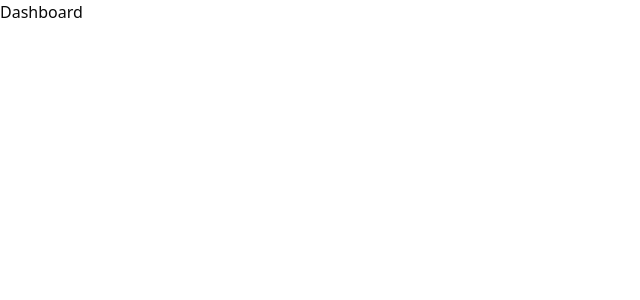
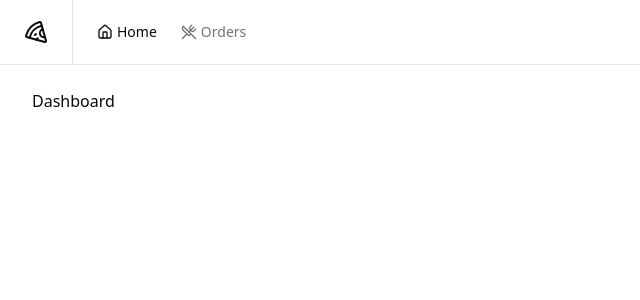
Before and after one commit to gblsmlo/pizza-shop-web, a React (Vite) app: page / in a window 1280 px wide. Shown: the top 300 px of the page, without its empty margins (0-640 px from the left). Built offline with nearby package versions, Linux system fonts and the light colour scheme.

Commit message:
feat: create header component

```diff
--- a/package.json
+++ b/package.json
@@ -17,7 +17,9 @@
 	"dependencies": {
 		"@hookform/resolvers": "^4.0.0",
 		"@radix-ui/react-avatar": "^1.1.3",
+		"@radix-ui/react-dropdown-menu": "^2.1.6",
 		"@radix-ui/react-label": "^2.1.2",
+		"@radix-ui/react-separator": "^1.1.2",
 		"@radix-ui/react-slot": "^1.1.2",
 		"@tailwindcss/vite": "^4.0.6",
 		"@tc96/biome-config": "^0.0.5",
--- /dev/null
+++ b/src/components/header.tsx
@@ -0,0 +1,34 @@
+import { Home, Pizza, UtensilsCrossed } from "lucide-react";
+import { AccountMenu } from "./account-menu";
+import { NavLink } from "./nav-link";
+import { ThemeToggle } from "./theme/theme-toggle";
+import { Separator } from "./ui/separator";
+
+export function Header() {
+	return (
+		<div className="border-b">
+			<div className="flex h-16 items-center gap-6 px-6">
+				<Pizza className="h-6 w-6" />
+
+				<Separator orientation="vertical" className="h-6" />
+
+				<nav className="flex items-center space-x-4 lg:space-x-6">
+					<NavLink to="/">
+						<Home className="h-4 w-4" />
+						Home
+					</NavLink>
+
+					<NavLink to="/orders">
+						<UtensilsCrossed className="h-4 w-4" />
+						Orders
+					</NavLink>
+				</nav>
+
+				<div className="ml-auto flex items-center gap-2">
+					<ThemeToggle />
+					<AccountMenu />
+				</div>
+			</div>
+		</div>
+	)
+}
--- /dev/null
+++ b/src/components/nav-link.tsx
@@ -0,0 +1,15 @@
+import { Link, type LinkProps, useLocation } from 'react-router'
+
+export type NavLinkProps = LinkProps
+
+export function NavLink(props: NavLinkProps) {
+	const { pathname } = useLocation()
+
+	return (
+		<Link
+			data-current={pathname === props.to}
+			className='flex items-center gap-1 font-medium text-muted-foreground text-sm hover:text-foreground data-[current=true]:text-foreground'
+			{...props}
+		/>
+	)
+}
--- /dev/null
+++ b/src/components/ui/separator.tsx
@@ -0,0 +1,26 @@
+import * as React from "react"
+import * as SeparatorPrimitive from "@radix-ui/react-separator"
+
+import { cn } from "@/lib/utils"
+
+function Separator({
+  className,
+  orientation = "horizontal",
+  decorative = true,
+  ...props
+}: React.ComponentProps<typeof SeparatorPrimitive.Root>) {
+  return (
+    <SeparatorPrimitive.Root
+      data-slot="separator-root"
+      decorative={decorative}
+      orientation={orientation}
+      className={cn(
+        "bg-border shrink-0 data-[orientation=horizontal]:h-px data-[orientation=horizontal]:w-full data-[orientation=vertical]:h-full data-[orientation=vertical]:w-px",
+        className
+      )}
+      {...props}
+    />
+  )
+}
+
+export { Separator }
--- a/src/pages/app/_layouts/app.tsx
+++ b/src/pages/app/_layouts/app.tsx
@@ -1,9 +1,14 @@
+import { Header } from '@/components/header'
 import { Outlet } from 'react-router'
 
 export function AppLayout() {
 	return (
-		<>
-			<Outlet />
-		</>
+		<div className='flex min-h-screen flex-col antialiased'>
+			<Header />
+
+			<div className="flex flex-1 flex-col gap-4 p-8 pt-6">
+				<Outlet />
+			</div>
+		</div>
 	)
 }
--- a/src/pages/app/_layouts/auth.tsx
+++ b/src/pages/app/_layouts/auth.tsx
@@ -14,7 +14,7 @@
 					Painel do parceiro &copy; pizza.shop - {new Date().getFullYear()}
 				</footer>
 			</div>
-			<div className="flex flex-col items-center justify-center">
+			<div className='relative flex flex-col items-center justify-center'>
 				<Outlet />
 			</div>
 		</div>
--- a/src/pages/seo/index.tsx
+++ /dev/null
@@ -1,17 +0,0 @@
-import { Helmet } from 'react-helmet-async'
-
-interface SEOProps {
-	title: string
-	description: string
-}
-
-export const SEO = ({ title, description }: SEOProps) => {
-	return (
-		<Helmet>
-			<title>{title}</title>
-			<meta name="description" content={description} />
-			<meta property="og:title" content={title} />
-			<meta property="og:description" content={description} />
-		</Helmet>
-	)
-}
```
